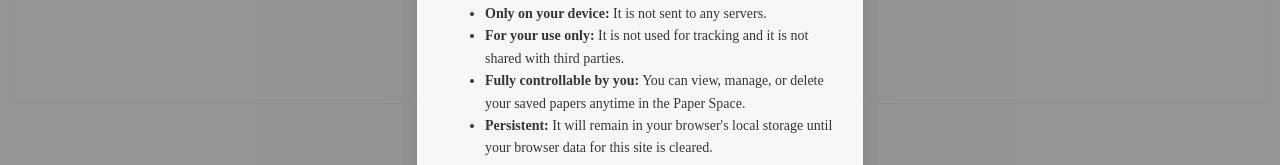
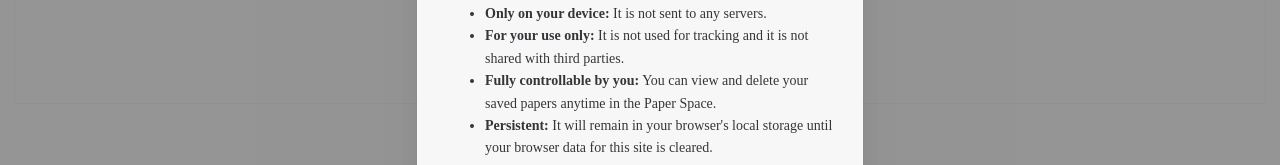
Before and after one commit to cyrill-martin/kmapper.org, a Vue app: page /#/paperspace in a window 1280 px wide. Shown: the part 323-488 px from the top of the page. Built offline with nearby package versions, Linux system fonts and the light colour scheme; a small style sheet from the web is missing.

Commit message:
Add comment and change paper space intro text

```diff
--- a/src/components/ThePaperSpaceConsentContent.vue
+++ b/src/components/ThePaperSpaceConsentContent.vue
@@ -12,8 +12,8 @@
         third parties.
       </li>
       <li>
-        <strong>Fully controllable by you:</strong> You can view, manage, or delete your saved
-        papers anytime in the Paper Space.
+        <strong>Fully controllable by you:</strong> You can view and delete your saved papers
+        anytime in the Paper Space.
       </li>
       <li>
         <strong>Persistent:</strong> It will remain in your browser's local storage until your
--- a/src/stores/search.js
+++ b/src/stores/search.js
@@ -136,7 +136,7 @@ export const useSearchStore = defineStore("search", () => {
         // Map OpenAlex results to kmapper home map
         const homeMapGraph = await mapOpenAlexWorks(searchResults.value)
 
-        console.log(homeMapGraph)
+        // console.log(homeMapGraph)
 
         graph.setHomeMapGraph(homeMapGraph)
         // console.log("Home graph", graph.homeMapGraph)
```
